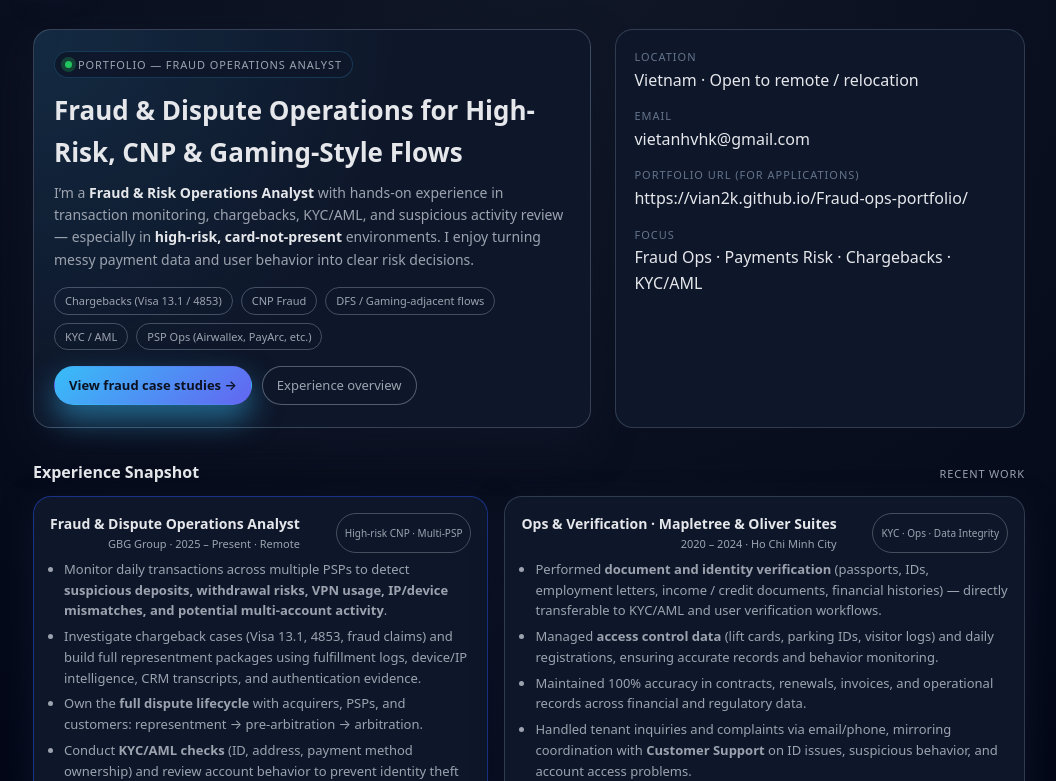
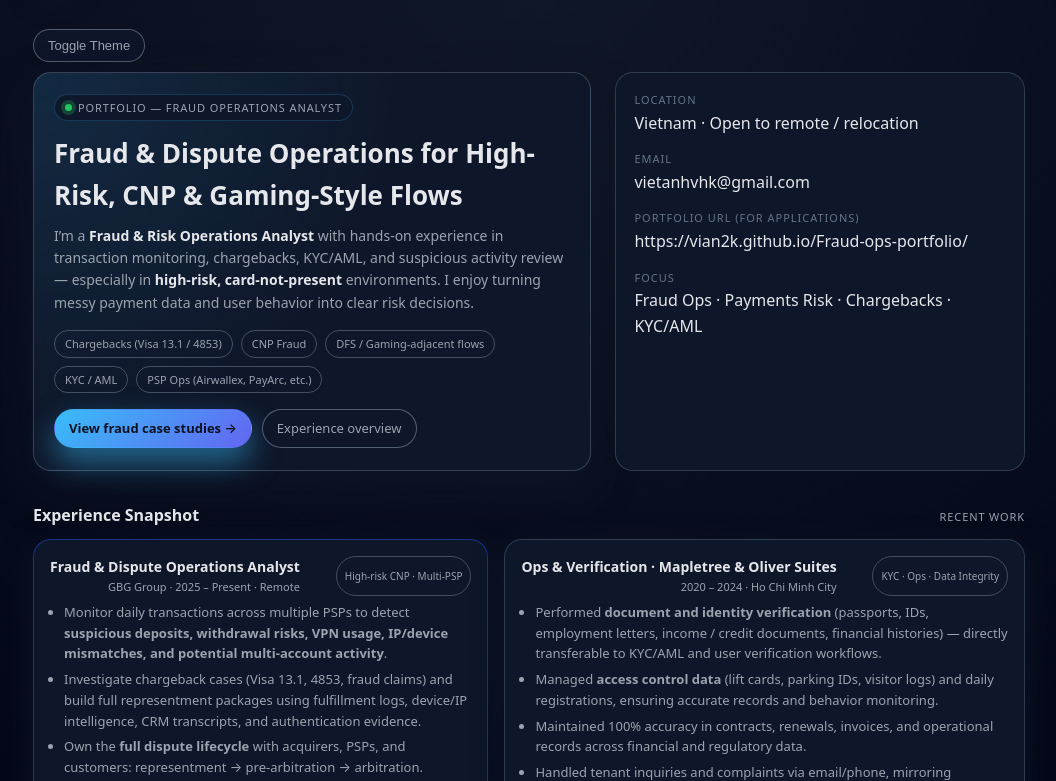
Before and after one commit to Vian2k/Fraud-ops-portfolio, a plain HTML site: page index.html in a window 1280 px wide. Shown: the part 80-861 px from the top of the page, without its empty margins (111-1167 px from the left). Drawn offline with Linux system fonts and the light colour scheme.

Commit message:
Update index.html

```diff
--- a/index.html
+++ b/index.html
@@ -385,6 +385,10 @@
       </nav>
     </header>
 
+    <div style="margin: 10px 0;">
+  <button id="themeToggle" class="btn btn-ghost">Toggle Theme</button>
+</div>
+
     <main>
       <!-- HERO -->
       <section class="hero" id="about">
```
